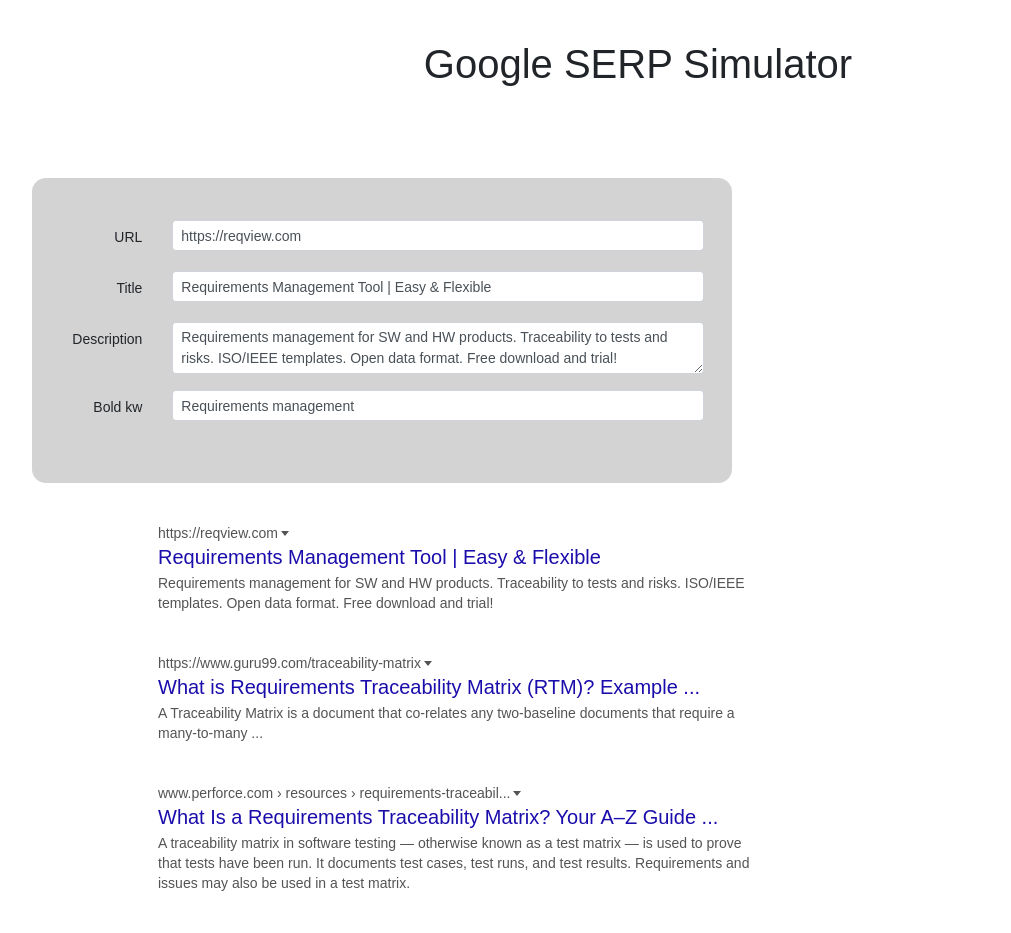
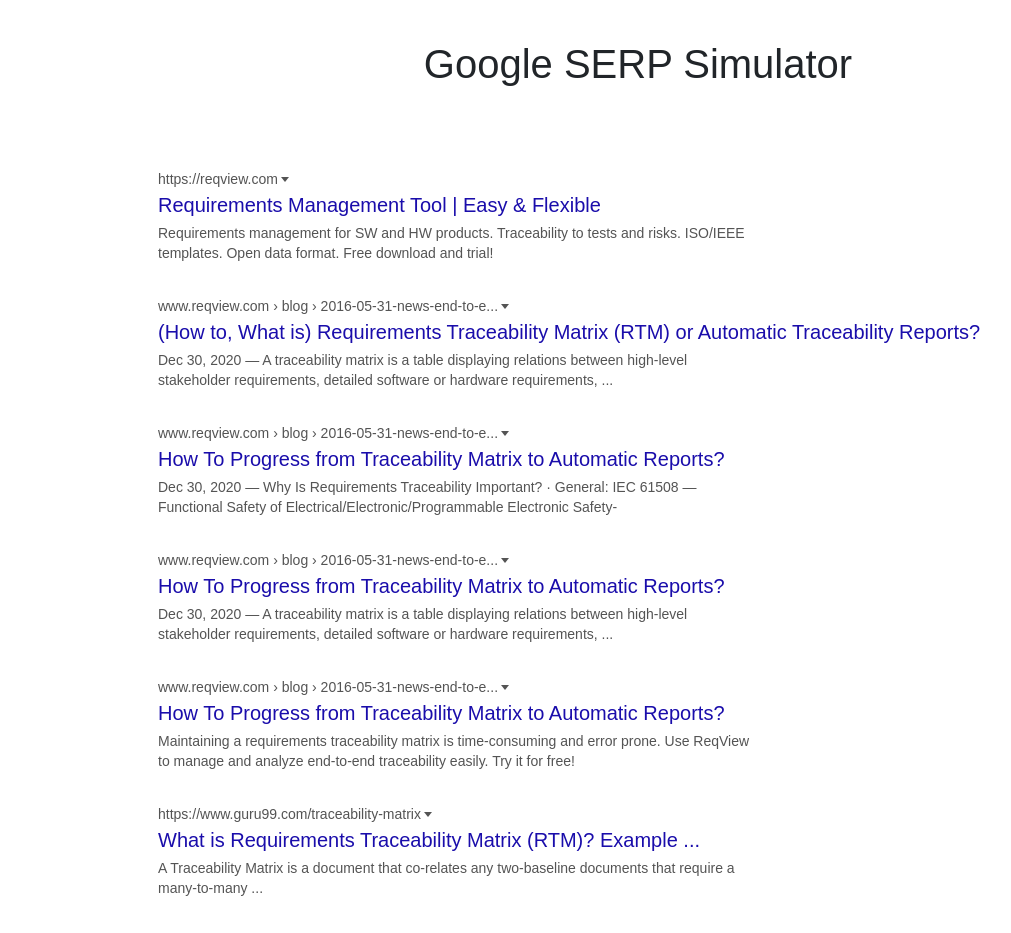
Before and after one commit to tomnovacek/SERP-simulator, a React (Create React App) app: page / in a window 1280 px wide. Shown: the top 933 px of the page, without its empty margins (9-1020 px from the left). Built offline with nearby package versions, Linux system fonts and the light colour scheme.

Commit message:
Testing preparation - hide form
Hiding form, not needed for internal purposes.

```diff
--- a/src/App.js
+++ b/src/App.js
@@ -20,7 +20,7 @@
     <div className="App">
       <h1>Google SERP Simulator</h1>
       <div className="row">
-        <div className="column">
+        <div id="form" className="column" style={{display:"none"}}>
           <Form className="form">
             <FormGroup row>
               <Label sm={2} for="url">
@@ -94,6 +94,26 @@
               description={state.description ? state.description : description}
             />
               <Serp
+                url="www.reqview.com › blog › 2016-05-31-news-end-to-e..." //playground - questions, numbers, why, how to, informational intent, ? rating metadata
+                title="(How to, What is) Requirements Traceability Matrix (RTM) or Automatic Traceability Reports?"
+                description="Dec 30, 2020 — A traceability matrix is a table displaying relations between high-level stakeholder requirements, detailed software or hardware requirements, ..."
+              />
+              <Serp
+                url="www.reqview.com › blog › 2016-05-31-news-end-to-e..." //traceability report
+                title="How To Progress from Traceability Matrix to Automatic Reports?"
+                description="Dec 30, 2020 — Why Is Requirements Traceability Important? · General: IEC 61508 — Functional Safety of Electrical/Electronic/Programmable Electronic Safety- "
+              />
+              <Serp
+                url="www.reqview.com › blog › 2016-05-31-news-end-to-e..." //traceability matrix
+                title="How To Progress from Traceability Matrix to Automatic Reports?"
+                description="Dec 30, 2020 — A traceability matrix is a table displaying relations between high-level stakeholder requirements, detailed software or hardware requirements, ..."
+              />
+              <Serp
+                url="www.reqview.com › blog › 2016-05-31-news-end-to-e..." //our metadata
+                title="How To Progress from Traceability Matrix to Automatic Reports?"
+                description="Maintaining a requirements traceability matrix is time-consuming and error prone. Use ReqView to manage and analyze end-to-end traceability easily. Try it for free!"
+              />
+              <Serp
                 url="https://www.guru99.com/traceability-matrix"
                 title="What is Requirements Traceability Matrix (RTM)? Example ..."
                 description="A Traceability Matrix is a document that co-relates any two-baseline documents that require a many-to-many ..."
@@ -103,18 +123,6 @@
                 title="What Is a Requirements Traceability Matrix? Your A–Z Guide ..."
                 description="A traceability matrix in software testing — otherwise known as a test matrix — is used to prove that tests have been run. It documents test cases, test runs, and test results. Requirements and issues may also be used in a test matrix."
               />
-            <Serp
-              url="www.reqview.com › blog › 2016-05-31-news-end-to-e..." //traceability matrix
-              title="How To Progress from Traceability Matrix to Automatic Reports?"
-              description="Dec 30, 2020 — A traceability matrix is a table displaying relations between high-level stakeholder requirements, detailed software or hardware requirements, ..."
-            />
-            <Serp
-              url="www.reqview.com › blog › 2016-05-31-news-end-to-e..." //traceability report
-              title="How To Progress from Traceability Matrix to Automatic Reports?"
-              description="Dec 30, 2020 — Why Is Requirements Traceability Important? · General: IEC 61508 — Functional Safety of Electrical/Electronic/Programmable Electronic Safety- "
-            />
-            <Serp url={url} title={title} description={description} />
-            <Serp url={url} title={title} description={description} />
               <Serp url={url} title={title} description={description} />
           </div>
       </div>
--- a/src/styles.css
+++ b/src/styles.css
@@ -25,14 +25,14 @@
   padding: 1em 1em;
 }
 .form {
-  margin-top: 3em;
+  margin-top: 2.5em;
   width: 700px;
   font-size: 14px;
 }
 
 .serp-preview {
   width: 600px;
-  margin-top: 3em;
+  margin-top: 2.5em;
   margin-left: 12em;
 }
 
@@ -72,7 +72,7 @@
   font-family: arial, sans-serif;
   font-size: 20px;
   font-weight: normal;
-  line-height: 32px;
+  line-height: 36px;
   text-align: left;
   text-decoration: none;
   visibility: visible;
```
Lines whose indentation alone changed are shown as unchanged.
